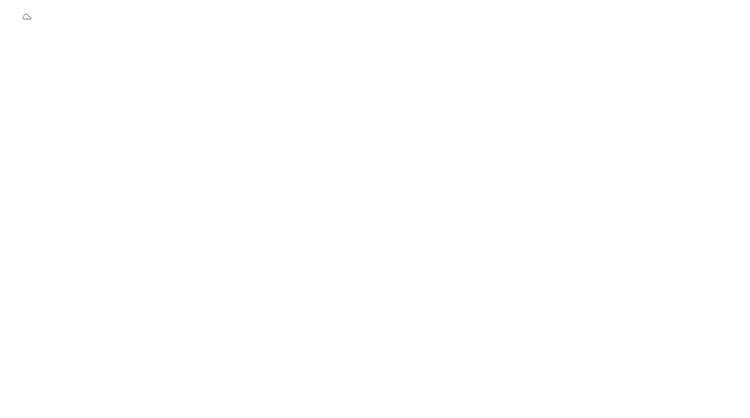
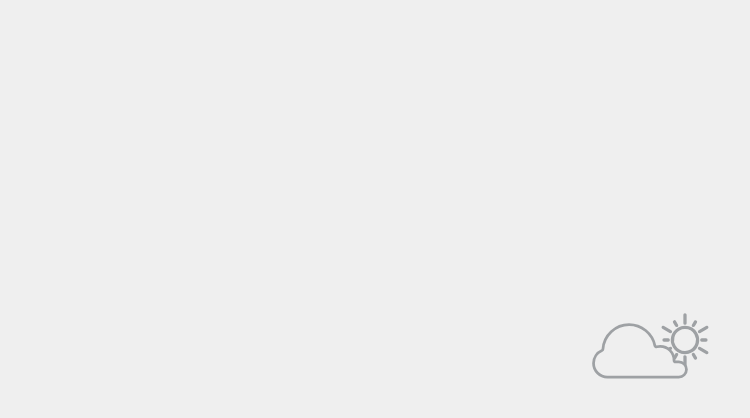
Before and after one commit to Amjcorey/Weather-Loader, a plain HTML site: page index.html in a window 1280 px wide. Shown: the whole page, without its empty margins (0-750 px from the left). Drawn offline with Linux system fonts and the light colour scheme.

Commit message:
changed "ref" to "rel" to link css to html

```diff
--- a/index.html
+++ b/index.html
@@ -5,34 +5,70 @@
         <meta charset="UTF-8">
         <meta http-equiv="X-UA-Compatible" content="IE=edge">
         <meta name="viewport" content="width=device-width, initial-scale=1.0">
-        <link ref="stylesheet" href="style.css">
-        <link rel="stylesheet" href="https://cdn.jsdelivr.net/npm/@fortawesome/fontawesome-free@5.15.4/css/fontawesome.min.css" integrity="sha384-jLKHWM3JRmfMU0A5x5AkjWkw/EYfGUAGagvnfryNV3F9VqM98XiIH7VBGVoxVSc7" crossorigin="anonymous">
-        <title>Weather Loader</title>
+        <link rel="stylesheet" href="style.css">
+        <link rel="stylesheet"
+            href="https://cdn.jsdelivr.net/npm/@fortawesome/fontawesome-free@5.15.4/css/fontawesome.min.css"
+            integrity="sha384-jLKHWM3JRmfMU0A5x5AkjWkw/EYfGUAGagvnfryNV3F9VqM98XiIH7VBGVoxVSc7" crossorigin="anonymous">
+        <title>Rain Weather Loader</title>
 
     </head>
 
     <body>
-        <div class="preloader" >
-            <svg version="1.1" id="sun" xmlns="http://www.w3.org/2000/svg" xmlns:xlink="http://www.w3.org/1999/xlink" x="0px" y="0px" width="10px" height="10px" viewBox="0 0 10 10" enable-background="new 0 0 10 10" xml:space="preserve" style="opacity: 1; margin-left: 0px; margin-top: 0px;">
+        <div class="preloader">
+            <svg version="1.1" id="sun" xmlns="http://www.w3.org/2000/svg" xmlns:xlink="http://www.w3.org/1999/xlink"
+                x="0px" y="0px" width="10px" height="10px" viewBox="0 0 10 10" enable-background="new 0 0 10 10"
+                xml:space="preserve" style="opacity: 1; margin-left: 0px; margin-top: 0px;">
                 <g>
-                  <path fill="none" d="M6.942,3.876c-0.4-0.692-1.146-1.123-1.946-1.123c-0.392,0-0.779,0.104-1.121,0.301c-1.072,0.619-1.44,1.994-0.821,3.067C3.454,6.815,4.2,7.245,5,7.245c0.392,0,0.779-0.104,1.121-0.301C6.64,6.644,7.013,6.159,7.167,5.581C7.321,5,7.243,4.396,6.942,3.876z M6.88,5.505C6.745,6.007,6.423,6.427,5.973,6.688C5.676,6.858,5.34,6.948,5,6.948c-0.695,0-1.343-0.373-1.69-0.975C2.774,5.043,3.093,3.849,4.024,3.312C4.32,3.14,4.656,3.05,4.996,3.05c0.695,0,1.342,0.374,1.69,0.975C6.946,4.476,7.015,5,6.88,5.505z"></path>
-                  <path fill="none" d="M8.759,2.828C8.718,2.757,8.626,2.732,8.556,2.774L7.345,3.473c-0.07,0.041-0.094,0.132-0.053,0.202C7.319,3.723,7.368,3.75,7.419,3.75c0.025,0,0.053-0.007,0.074-0.02l1.211-0.699C8.774,2.989,8.8,2.899,8.759,2.828z"></path>
-                  <path fill="none" d="M1.238,7.171c0.027,0.047,0.077,0.074,0.128,0.074c0.025,0,0.051-0.008,0.074-0.02l1.211-0.699c0.071-0.041,0.095-0.133,0.054-0.203S2.574,6.228,2.503,6.269l-1.21,0.699C1.221,7.009,1.197,7.101,1.238,7.171z"></path>
-                  <path fill="none" d="M6.396,2.726c0.052,0,0.102-0.026,0.13-0.075l0.349-0.605C6.915,1.976,6.89,1.885,6.819,1.844c-0.07-0.042-0.162-0.017-0.202,0.054L6.269,2.503C6.228,2.574,6.251,2.666,6.322,2.706C6.346,2.719,6.371,2.726,6.396,2.726z"></path>
-                      <path fill="none" d="M3.472,7.347L3.123,7.952c-0.041,0.07-0.017,0.162,0.054,0.203C3.2,8.169,3.226,8.175,3.25,8.175c0.052,0,0.102-0.027,0.129-0.074l0.349-0.605c0.041-0.07,0.017-0.16-0.054-0.203C3.603,7.251,3.513,7.276,3.472,7.347z"></path>
-                      <path fill="none" d="M3.601,2.726c0.025,0,0.051-0.007,0.074-0.02C3.746,2.666,3.77,2.574,3.729,2.503l-0.35-0.604C3.338,1.828,3.248,1.804,3.177,1.844C3.106,1.886,3.082,1.976,3.123,2.047l0.35,0.604C3.5,2.7,3.549,2.726,3.601,2.726z"></path>
-                      <path fill="none" d="M6.321,7.292c-0.07,0.043-0.094,0.133-0.054,0.203l0.351,0.605c0.026,0.047,0.076,0.074,0.127,0.074c0.025,0,0.051-0.006,0.074-0.02c0.072-0.041,0.096-0.133,0.055-0.203l-0.35-0.605C6.483,7.276,6.393,7.253,6.321,7.292z"></path>
-                      <path fill="none" d="M2.202,5.146c0.082,0,0.149-0.065,0.149-0.147S2.284,4.851,2.202,4.851H1.503c-0.082,0-0.148,0.066-0.148,0.148s0.066,0.147,0.148,0.147H2.202z"></path>
-                      <path fill="none" d="M8.493,4.851H7.794c-0.082,0-0.148,0.066-0.148,0.148s0.066,0.147,0.148,0.147l0,0h0.699c0.082,0,0.148-0.065,0.148-0.147S8.575,4.851,8.493,4.851L8.493,4.851z"></path>
-                      <path fill="none" d="M5.146,2.203V0.805c0-0.082-0.066-0.148-0.148-0.148c-0.082,0-0.148,0.066-0.148,0.148v1.398c0,0.082,0.066,0.149,0.148,0.149C5.08,2.352,5.146,2.285,5.146,2.203z"></path>
-                      <path fill="none" d="M4.85,7.796v1.396c0,0.082,0.066,0.15,0.148,0.15c0.082,0,0.148-0.068,0.148-0.15V7.796c0-0.082-0.066-0.148-0.148-0.148C4.917,7.647,4.85,7.714,4.85,7.796z"></path>
-                      <path fill="none" d="M2.651,3.473L1.44,2.774C1.369,2.732,1.279,2.757,1.238,2.828C1.197,2.899,1.221,2.989,1.292,3.031l1.21,0.699c0.023,0.013,0.049,0.02,0.074,0.02c0.051,0,0.101-0.026,0.129-0.075C2.747,3.604,2.722,3.514,2.651,3.473z"></path>
-                      <path fill="none" d="M8.704,6.968L7.493,6.269c-0.07-0.041-0.162-0.016-0.201,0.055c-0.041,0.07-0.018,0.162,0.053,0.203l1.211,0.699c0.023,0.012,0.049,0.02,0.074,0.02c0.051,0,0.102-0.027,0.129-0.074C8.8,7.101,8.776,7.009,8.704,6.968z"></path>
-                  </g>
-              </svg>
-            <svg version="1.1" id="cloud" xmlns="http://www.w3.org/2000/svg" xmlns:xlink="http://www.w3.org/1999/xlink" x="0px" y="0px" width="10px" height="10px" viewBox="0 0 10 10" enable-background="new 0 0 10 10" xml:space="preserve">
-                <path fill="none" stroke="grey" d="M8.528,5.624H8.247c-0.085,0-0.156-0.068-0.156-0.154c0-0.694-0.563-1.257-1.257-1.257c-0.098,0-0.197,0.013-0.3,0.038C6.493,4.259,6.45,4.252,6.415,4.229C6.38,4.208,6.356,4.172,6.348,4.131C6.117,3.032,5.135,2.235,4.01,2.235c-1.252,0-2.297,0.979-2.379,2.23c-0.004,0.056-0.039,0.108-0.093,0.13C1.076,4.793,0.776,5.249,0.776,5.752c0,0.693,0.564,1.257,1.257,1.257h6.495c0.383,0,0.695-0.31,0.695-0.692S8.911,5.624,8.528,5.624z"></path>
-              </svg>
+                    <path fill="none"
+                        d="M6.942,3.876c-0.4-0.692-1.146-1.123-1.946-1.123c-0.392,0-0.779,0.104-1.121,0.301c-1.072,0.619-1.44,1.994-0.821,3.067C3.454,6.815,4.2,7.245,5,7.245c0.392,0,0.779-0.104,1.121-0.301C6.64,6.644,7.013,6.159,7.167,5.581C7.321,5,7.243,4.396,6.942,3.876z M6.88,5.505C6.745,6.007,6.423,6.427,5.973,6.688C5.676,6.858,5.34,6.948,5,6.948c-0.695,0-1.343-0.373-1.69-0.975C2.774,5.043,3.093,3.849,4.024,3.312C4.32,3.14,4.656,3.05,4.996,3.05c0.695,0,1.342,0.374,1.69,0.975C6.946,4.476,7.015,5,6.88,5.505z">
+                    </path>
+                    <path fill="none"
+                        d="M8.759,2.828C8.718,2.757,8.626,2.732,8.556,2.774L7.345,3.473c-0.07,0.041-0.094,0.132-0.053,0.202C7.319,3.723,7.368,3.75,7.419,3.75c0.025,0,0.053-0.007,0.074-0.02l1.211-0.699C8.774,2.989,8.8,2.899,8.759,2.828z">
+                    </path>
+                    <path fill="none"
+                        d="M1.238,7.171c0.027,0.047,0.077,0.074,0.128,0.074c0.025,0,0.051-0.008,0.074-0.02l1.211-0.699c0.071-0.041,0.095-0.133,0.054-0.203S2.574,6.228,2.503,6.269l-1.21,0.699C1.221,7.009,1.197,7.101,1.238,7.171z">
+                    </path>
+                    <path fill="none"
+                        d="M6.396,2.726c0.052,0,0.102-0.026,0.13-0.075l0.349-0.605C6.915,1.976,6.89,1.885,6.819,1.844c-0.07-0.042-0.162-0.017-0.202,0.054L6.269,2.503C6.228,2.574,6.251,2.666,6.322,2.706C6.346,2.719,6.371,2.726,6.396,2.726z">
+                    </path>
+                    <path fill="none"
+                        d="M3.472,7.347L3.123,7.952c-0.041,0.07-0.017,0.162,0.054,0.203C3.2,8.169,3.226,8.175,3.25,8.175c0.052,0,0.102-0.027,0.129-0.074l0.349-0.605c0.041-0.07,0.017-0.16-0.054-0.203C3.603,7.251,3.513,7.276,3.472,7.347z">
+                    </path>
+                    <path fill="none"
+                        d="M3.601,2.726c0.025,0,0.051-0.007,0.074-0.02C3.746,2.666,3.77,2.574,3.729,2.503l-0.35-0.604C3.338,1.828,3.248,1.804,3.177,1.844C3.106,1.886,3.082,1.976,3.123,2.047l0.35,0.604C3.5,2.7,3.549,2.726,3.601,2.726z">
+                    </path>
+                    <path fill="none"
+                        d="M6.321,7.292c-0.07,0.043-0.094,0.133-0.054,0.203l0.351,0.605c0.026,0.047,0.076,0.074,0.127,0.074c0.025,0,0.051-0.006,0.074-0.02c0.072-0.041,0.096-0.133,0.055-0.203l-0.35-0.605C6.483,7.276,6.393,7.253,6.321,7.292z">
+                    </path>
+                    <path fill="none"
+                        d="M2.202,5.146c0.082,0,0.149-0.065,0.149-0.147S2.284,4.851,2.202,4.851H1.503c-0.082,0-0.148,0.066-0.148,0.148s0.066,0.147,0.148,0.147H2.202z">
+                    </path>
+                    <path fill="none"
+                        d="M8.493,4.851H7.794c-0.082,0-0.148,0.066-0.148,0.148s0.066,0.147,0.148,0.147l0,0h0.699c0.082,0,0.148-0.065,0.148-0.147S8.575,4.851,8.493,4.851L8.493,4.851z">
+                    </path>
+                    <path fill="none"
+                        d="M5.146,2.203V0.805c0-0.082-0.066-0.148-0.148-0.148c-0.082,0-0.148,0.066-0.148,0.148v1.398c0,0.082,0.066,0.149,0.148,0.149C5.08,2.352,5.146,2.285,5.146,2.203z">
+                    </path>
+                    <path fill="none"
+                        d="M4.85,7.796v1.396c0,0.082,0.066,0.15,0.148,0.15c0.082,0,0.148-0.068,0.148-0.15V7.796c0-0.082-0.066-0.148-0.148-0.148C4.917,7.647,4.85,7.714,4.85,7.796z">
+                    </path>
+                    <path fill="none"
+                        d="M2.651,3.473L1.44,2.774C1.369,2.732,1.279,2.757,1.238,2.828C1.197,2.899,1.221,2.989,1.292,3.031l1.21,0.699c0.023,0.013,0.049,0.02,0.074,0.02c0.051,0,0.101-0.026,0.129-0.075C2.747,3.604,2.722,3.514,2.651,3.473z">
+                    </path>
+                    <path fill="none"
+                        d="M8.704,6.968L7.493,6.269c-0.07-0.041-0.162-0.016-0.201,0.055c-0.041,0.07-0.018,0.162,0.053,0.203l1.211,0.699c0.023,0.012,0.049,0.02,0.074,0.02c0.051,0,0.102-0.027,0.129-0.074C8.8,7.101,8.776,7.009,8.704,6.968z">
+                    </path>
+                </g>
+            </svg>
+
+            <svg version="1.1" id="cloud" xmlns="http://www.w3.org/2000/svg" xmlns:xlink="http://www.w3.org/1999/xlink"
+                x="0px" y="0px" width="10px" height="10px" viewBox="0 0 10 10" enable-background="new 0 0 10 10"
+                xml:space="preserve">
+                <path fill="none" stroke="red"
+                    d="M8.528,5.624H8.247c-0.085,0-0.156-0.068-0.156-0.154c0-0.694-0.563-1.257-1.257-1.257c-0.098,0-0.197,0.013-0.3,0.038C6.493,4.259,6.45,4.252,6.415,4.229C6.38,4.208,6.356,4.172,6.348,4.131C6.117,3.032,5.135,2.235,4.01,2.235c-1.252,0-2.297,0.979-2.379,2.23c-0.004,0.056-0.039,0.108-0.093,0.13C1.076,4.793,0.776,5.249,0.776,5.752c0,0.693,0.564,1.257,1.257,1.257h6.495c0.383,0,0.695-0.31,0.695-0.692S8.911,5.624,8.528,5.624z">
+                </path>
+            </svg>
+
             <div class="rain">
                 <span class="drop"></span>
                 <span class="drop"></span>
--- a/style.css
+++ b/style.css
@@ -36,13 +36,15 @@ path {
 	position: absolute;
 	margin-left: -10px;
 	margin-top: 6px;
-	opacity: 0;
-	width: 60px;
 	height: 60px;
-	position: absolute;
 	left: 45px;
-	top: 15px;
+	top: 10px;
 	z-index: 1;
 
-	animation-name: rotate 16000ms infinite linear;
+	animation: rotate 16000ms linear infinite;
 }
+
+#sun path {
+	stroke-width: 0.25;
+	fill: #9ea1a4;
+}
```
Also changed, not shown: icon.js (added).
